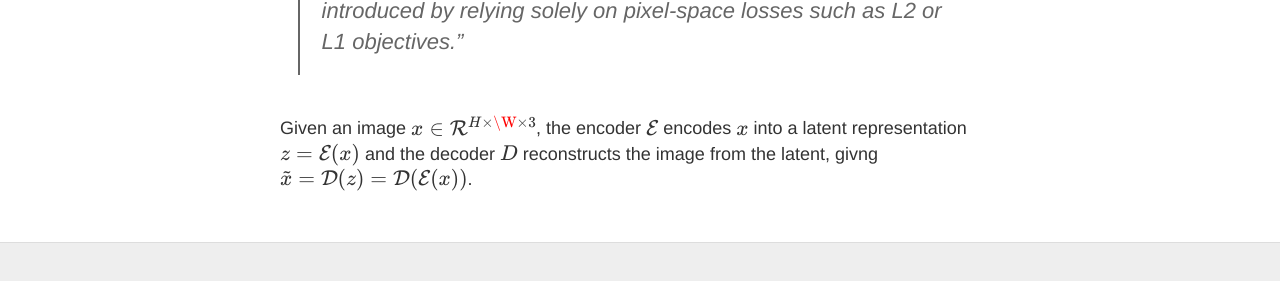
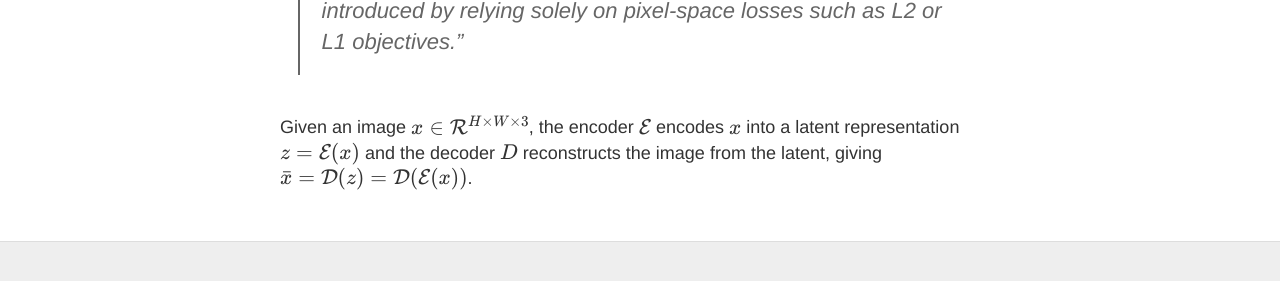
Before and after one commit to lmanan/lmanan.github.io, a Jekyll site: the page built from _posts/2021-05-06-High-Resolution-Image-Synthesis-with-Latent-Diffusion-Models.md, in a window 1280 px wide. Shown: the part 1015-1296 px from the top of the page. Built offline with Jekyll 4.4.1, drawn with Linux system fonts in a browser that asks for light colours; formulas are drawn with MathJax 3; a script that is not in the unit is left out.

Commit message:
update post

```diff
--- a/_posts/2021-05-06-High-Resolution-Image-Synthesis-with-Latent-Diffusion-Models.md
+++ b/_posts/2021-05-06-High-Resolution-Image-Synthesis-with-Latent-Diffusion-Models.md
@@ -14,4 +14,4 @@ Rombach et al argue that one can train diffusion models in a latent space, inste
 
 >"Our perceptual compression model is based on previous work and consists of an autoencoder trained by combination of a perceptual loss and a patch based adversarial objective. This ensures that the reconstructions are confined to the image manifold by enforcing local realism and avoids blurriness introduced by relying solely on pixel-space losses such as L2 or L1 objectives."
 
-Given an image $x \in \mathcal{R}^{H \times \W \times 3}$, the encoder $\mathcal{E}$ encodes $x$ into a latent representation $z = \mathcal{E}(x)$ and the decoder $D$ reconstructs the image from the latent, givng $\tilde{x} = \mathcal{D}(z) = \mathcal{D}(\mathcal{E}(x))$.
+Given an image $x \in \mathcal{R}^{H \times W \times 3}$, the encoder $\mathcal{E}$ encodes $x$ into a latent representation $z = \mathcal{E}(x)$ and the decoder $D$ reconstructs the image from the latent, giving $\bar{x} = \mathcal{D}(z) = \mathcal{D}(\mathcal{E}(x))$.
```
